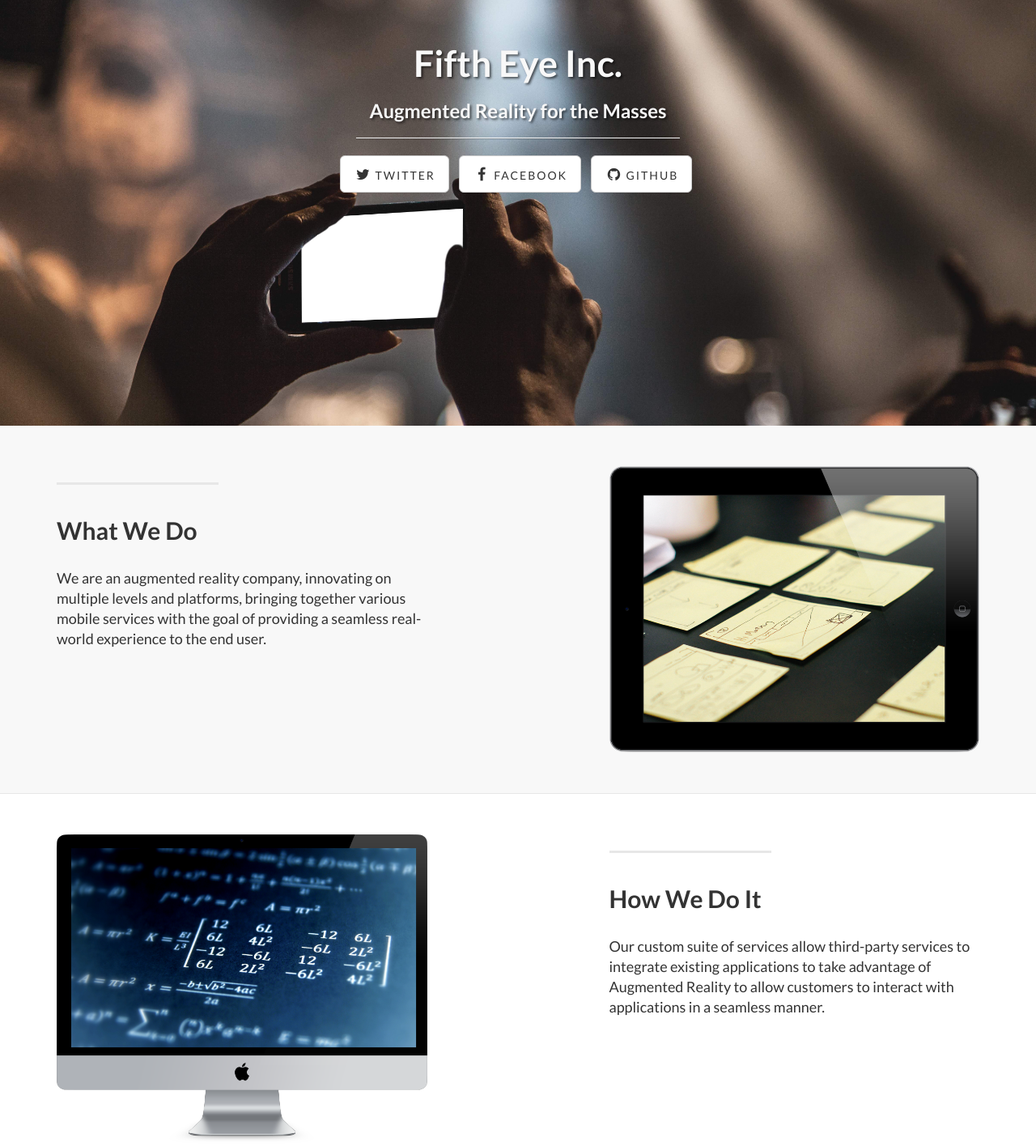
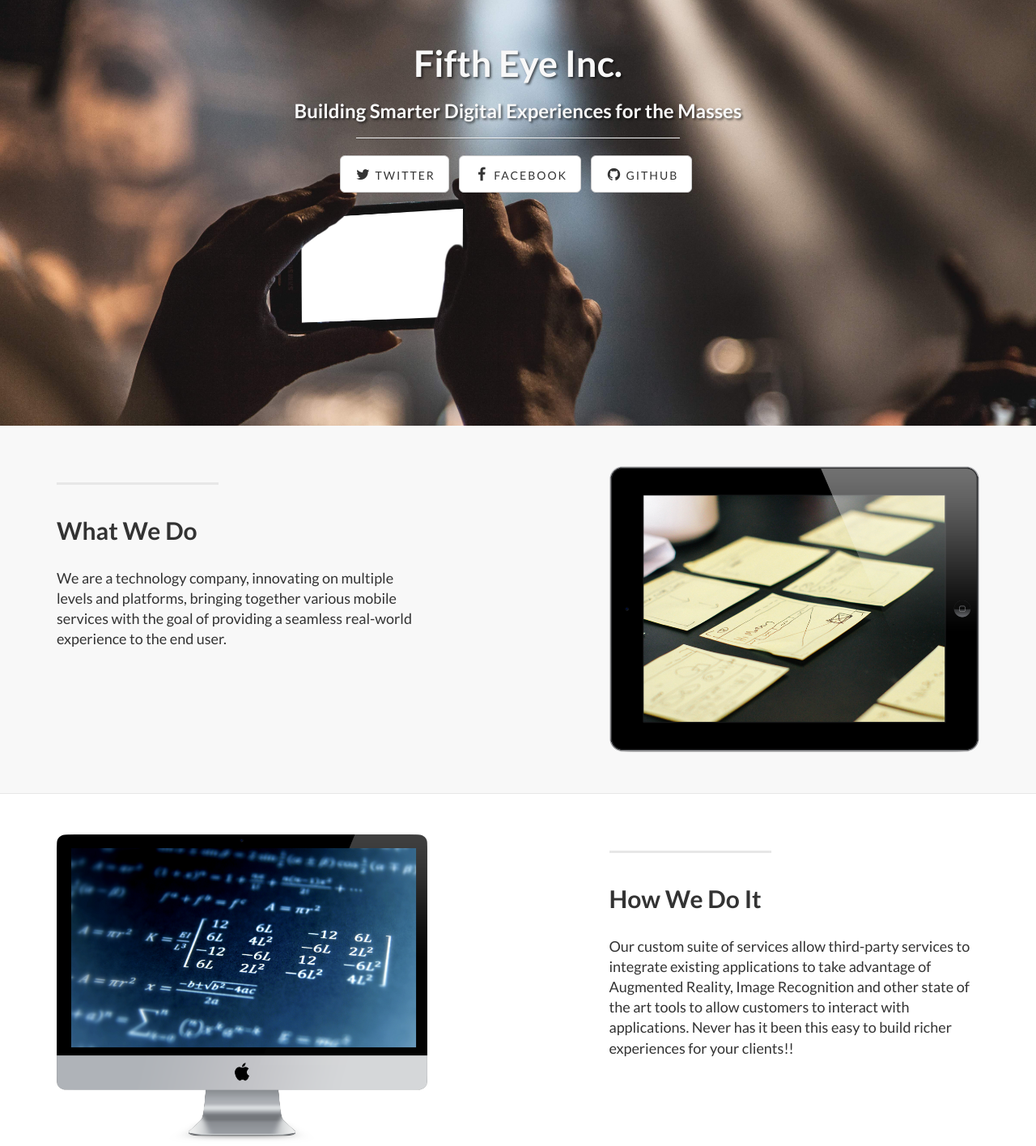
Before and after one commit to fiftheyeinc/fiftheyeinc.github.io, a plain HTML site: page index.html in a window 1280 px wide. Shown: the part 110-1526 px from the top of the page at 81% size. Drawn offline with nearby package versions, Linux system fonts and the light colour scheme.

Commit message:
Generic content for FifthEye Website

```diff
--- a/index.html
+++ b/index.html
@@ -6,10 +6,10 @@
     <meta charset="utf-8">
     <meta http-equiv="X-UA-Compatible" content="IE=edge">
     <meta name="viewport" content="initial-scale=1, maximum-scale=1">
-    <meta name="description" content="Augmented reality for the Masses">
+    <meta name="description" content="Building Smarter Digital Experiences for the Masses">
     <meta name="author" content="Navin Pai">
 
-    <title>Fifth Eye Inc. | Augmented Reality for the Masses</title>
+    <title>Fifth Eye Inc. | Enriching Digital Experiences</title>
 
     <!-- Bootstrap Core CSS -->
     <link href="https://maxcdn.bootstrapcdn.com/bootstrap/3.3.6/css/bootstrap.min.css" rel="stylesheet">
@@ -78,7 +78,7 @@
                 <div class="col-lg-12">
                     <div class="intro-message">
                         <h1>Fifth Eye Inc.</h1>
-                        <h3>Augmented Reality for the Masses</h3>
+                        <h3>Building Smarter Digital Experiences for the Masses</h3>
                         <hr class="intro-divider">
                         <ul class="list-inline intro-social-buttons">
                             <li>
@@ -112,7 +112,7 @@
                     <hr class="section-heading-spacer">
                     <div class="clearfix"></div>
                     <h2 class="section-heading">What We Do</h2>
-                    <p class="lead">We are an augmented reality company, innovating on multiple levels and platforms, bringing together various mobile services with the goal of providing a seamless real-world experience to the end user.</p>
+                    <p class="lead">We are a technology company, innovating on multiple levels and platforms, bringing together various mobile services with the goal of providing a seamless real-world experience to the end user. </p>
                 </div>
                 <div class="col-lg-5 col-lg-offset-2 col-sm-6">
                     <img class="img-responsive" src="img/ipad.png" alt="">
@@ -134,7 +134,7 @@
                     <hr class="section-heading-spacer">
                     <div class="clearfix"></div>
                     <h2 class="section-heading">How We Do It</h2>
-                    <p class="lead">Our custom suite of services allow third-party services to integrate existing applications to take advantage of Augmented Reality to allow customers to interact with applications in a seamless manner.</p>
+                    <p class="lead">Our custom suite of services allow third-party services to integrate existing applications to take advantage of Augmented Reality, Image Recognition and other state of the art tools to allow customers to interact with applications. Never has it been this easy to build richer experiences for your clients!! </p>
                 </div>
                 <div class="col-lg-5 col-sm-pull-6  col-sm-6">
                     <img class="img-responsive" src="img/algo.png" alt="">
```
